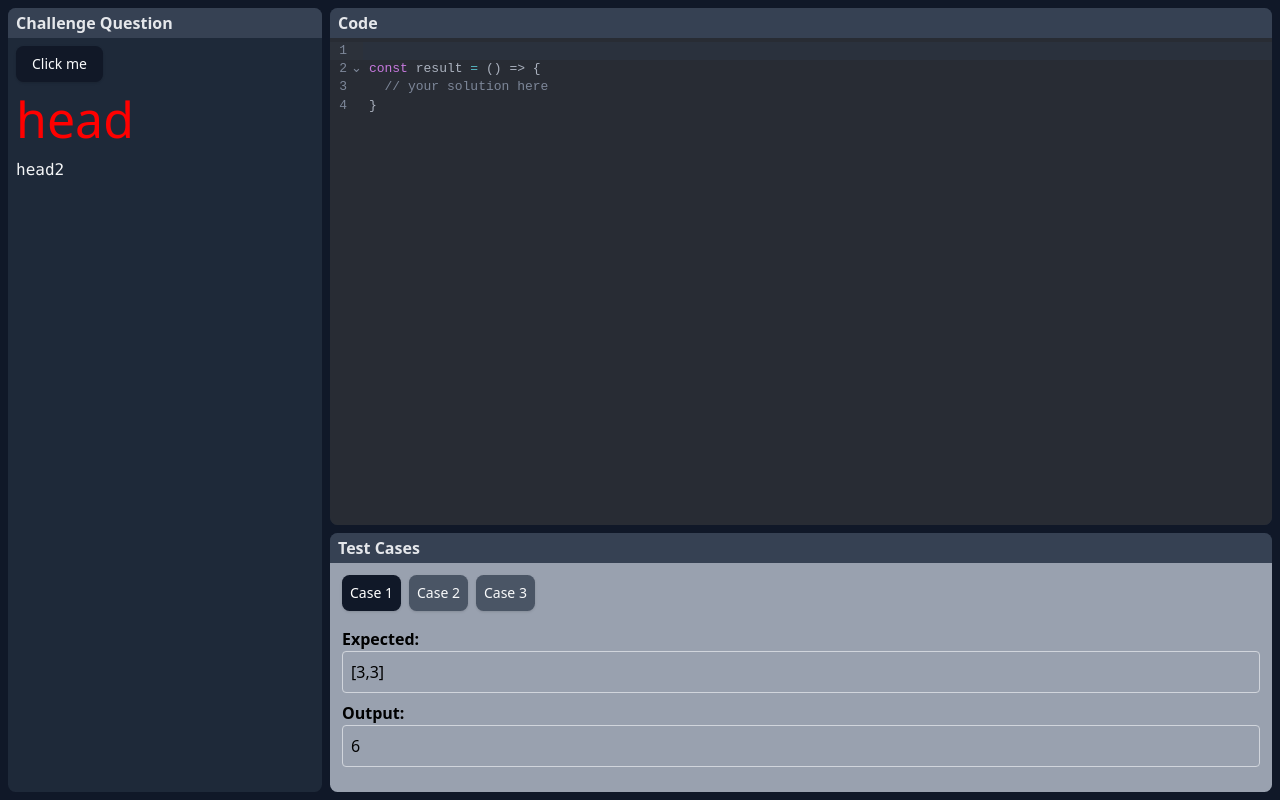
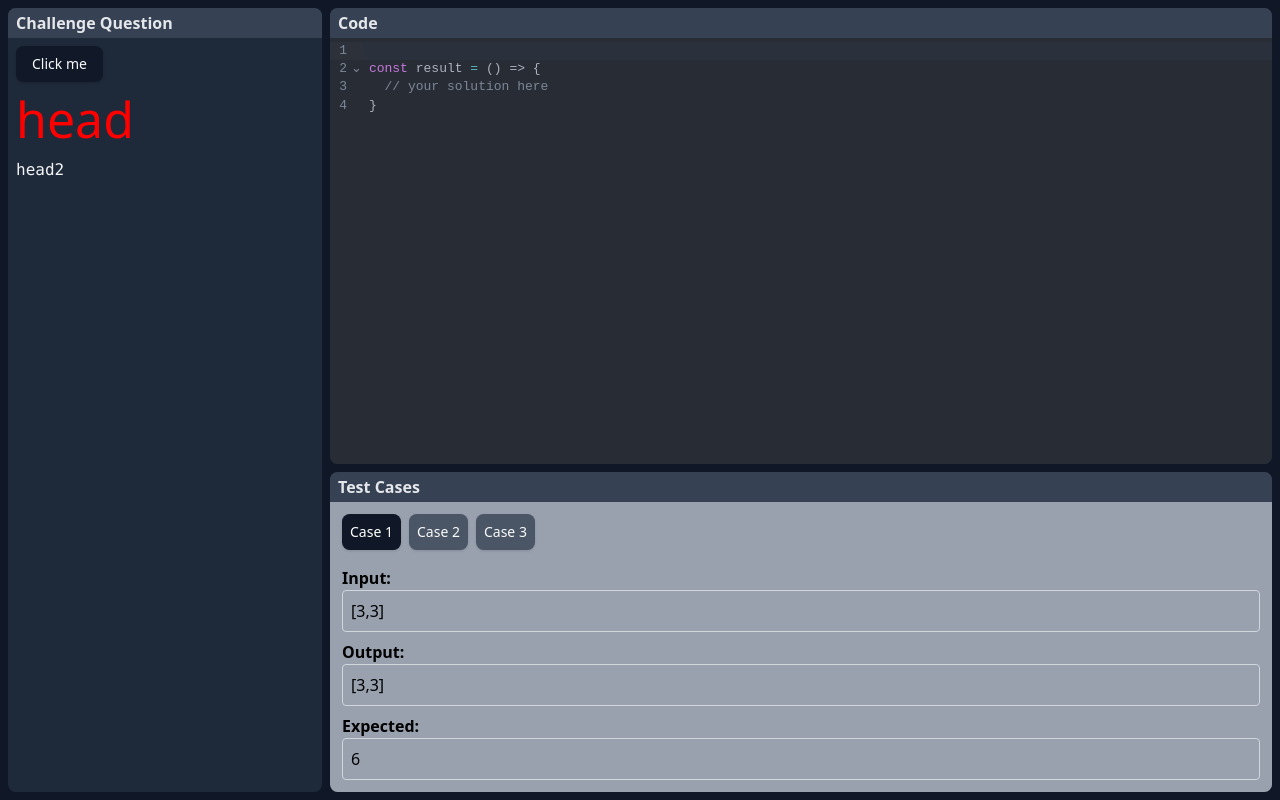
Before and after one commit to Yonava/code-swap, a React (Vite) app in the folder client/: page /challenge in a window 1280 px wide. Built offline with nearby package versions, Linux system fonts and the light colour scheme.

Commit message:
Componentize Test Cases #3

```diff
--- a/client/src/components/TestCases.tsx
+++ /dev/null
@@ -1,73 +0,0 @@
-import { useMemo, useState } from 'react';
-import { Button } from './ui/Button';
-
-export const TestCases = () => {
-  const [activeTab, setActiveTab] = useState(1);
-
-  const btns = useMemo(() => ({
-    0: 'bt1',
-    1: 'bt2',
-    2: 'bt3'
-  }), [])
-
-  const btnsArr = useMemo(() => {
-    return Object.entries(btns).map(([key, val]) => Number(key))
-  }, [btns])
-
-  return (
-    <div className="w-full h-full bg-gray-400 text-black p-3">
-      <div className="flex gap-2 mb-4">
-        {btnsArr.map((i) => (
-          <Button
-            className={`p-2 ${activeTab === (i+1) ? 'bg-gray-900 text-white' : 'bg-gray-600'}`}
-            onClick={() => setActiveTab(i + 1)}
-          >
-            Case {i+1}
-          </Button>
-        ))}
-      </div>
-      {activeTab === 1 && (
-        <div>
-          <p className="font-bold">Expected:</p>
-          <input
-            className="w-full p-2 mb-2 border border-gray-300 rounded"
-            defaultValue="[3,3]"
-          />
-          <p className="font-bold">Output:</p>
-          <input
-            className="w-full p-2 border border-gray-300 rounded"
-            defaultValue="6"
-          />
-        </div>
-      )}
-      {activeTab === 2 && (
-        <div>
-          <p className="font-bold">Expected:</p>
-          <input
-            className="w-full p-2 mb-2 border border-gray-300 rounded"
-            defaultValue="[1,2,3]"
-          />
-          <p className="font-bold">Output:</p>
-          <input
-            className="w-full p-2 border border-gray-300 rounded"
-            defaultValue="5"
-          />
-        </div>
-      )}
-      {activeTab === 3 && (
-        <div>
-          <p className="font-bold">Expected:</p>
-          <input
-            className="w-full p-2 mb-2 border border-gray-300 rounded"
-            defaultValue="[2,4,6]"
-          />
-          <p className="font-bold">Output:</p>
-          <input
-            className="w-full p-2 border border-gray-300 rounded"
-            defaultValue="10"
-          />
-        </div>
-      )}
-    </div>
-  );
-};
--- /dev/null
+++ b/client/src/components/test-cases/DisplayTestCases.tsx
@@ -0,0 +1,36 @@
+import React from 'react';
+
+export type DisplayTestCaseProps = {
+  input: string;
+  output: string;
+  expected: string;
+};
+
+export const DisplayTestCase: React.FC<DisplayTestCaseProps> = ({
+  input,
+  output,
+  expected,
+}) => {
+  return (
+    <div>
+      <p className="font-bold">Input:</p>
+      <input
+        className="w-full p-2 mb-2 border border-gray-300 rounded"
+        value={input}
+        readOnly
+      />
+      <p className="font-bold">Output:</p>
+      <input
+        className="w-full p-2 mb-2 border border-gray-300 rounded"
+        value={output}
+        readOnly
+      />
+      <p className="font-bold">Expected:</p>
+      <input
+        className="w-full p-2 border border-gray-300 rounded"
+        value={expected}
+        readOnly
+      />
+    </div>
+  );
+};
--- /dev/null
+++ b/client/src/components/test-cases/TestCases.tsx
@@ -0,0 +1,40 @@
+import { useState } from 'react';
+import { Button } from '../ui/Button';
+import { DisplayTestCase } from './DisplayTestCases';
+
+export const TestCases = () => {
+  const [activeTab, setActiveTab] = useState(1);
+
+  const testCases = [
+    { id: 1, input: '[3,3]', output: '[3,3]', expected: '6' },
+    { id: 2, input: '[1,2,3]', output: '5', expected: '[1,2,3]' },
+    { id: 3, input: '[2,4,6]', output: '10', expected: '[2,4,6]' },
+  ];
+
+  return (
+    <div className="w-full h-full bg-gray-400 text-black p-3">
+      <div className="flex gap-2 mb-4">
+        {testCases.map((tc) => (
+          <Button
+            key={tc.id}
+            className={`p-2 ${activeTab === tc.id ? 'bg-gray-900 text-white' : 'bg-gray-600'}`}
+            onClick={() => setActiveTab(tc.id)}
+          >
+            Case {tc.id}
+          </Button>
+        ))}
+      </div>
+      {testCases.map(
+        (tc) =>
+          activeTab === tc.id && (
+            <DisplayTestCase
+              key={tc.id}
+              input={tc.input}
+              output={tc.output}
+              expected={tc.expected}
+            />
+          )
+      )}
+    </div>
+  );
+};
--- a/client/src/views/ChallengeView.tsx
+++ b/client/src/views/ChallengeView.tsx
@@ -1,7 +1,7 @@
 import { CodeEditor } from '@/components/CodeEditor';
 import { ProblemStatement } from '@/components/ProblemStatement';
 import { TitledContainer } from '@/components/TitledContainer';
-import { TestCases } from '@/components/TestCases';
+import { TestCases } from '@/components/test-cases/TestCases';
 
 const ChallengeView = () => {
   return (
```
